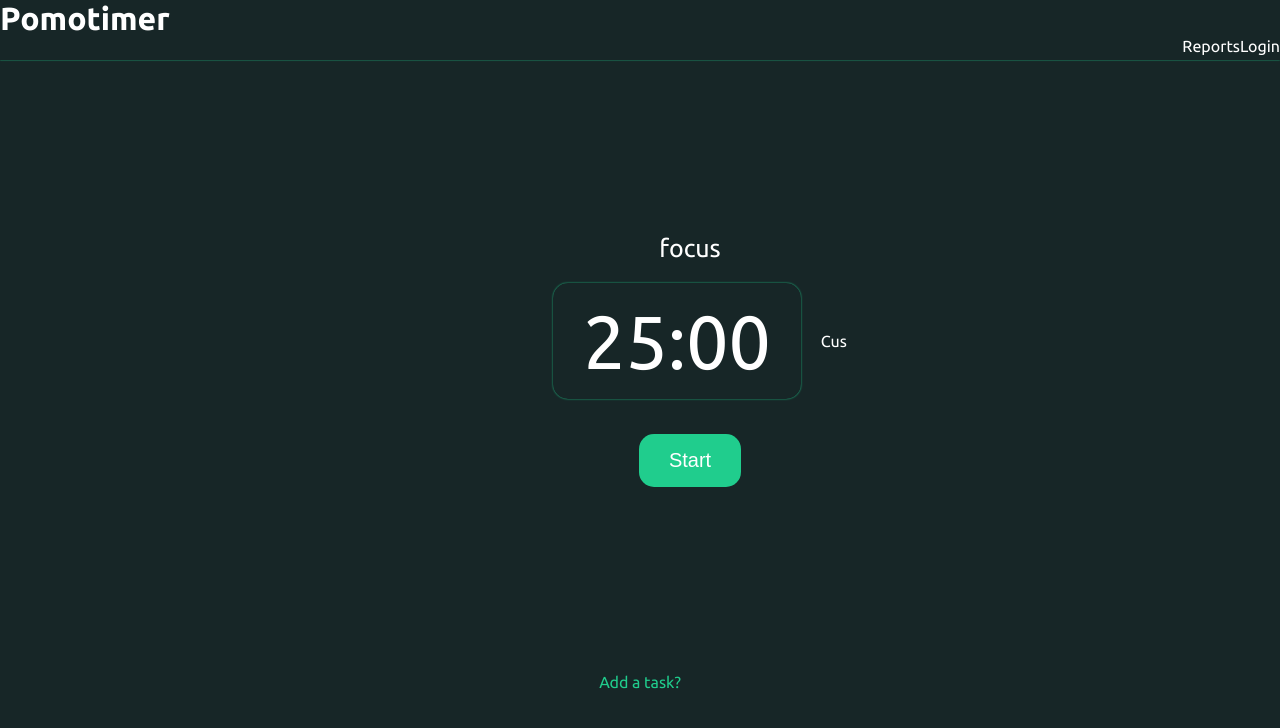
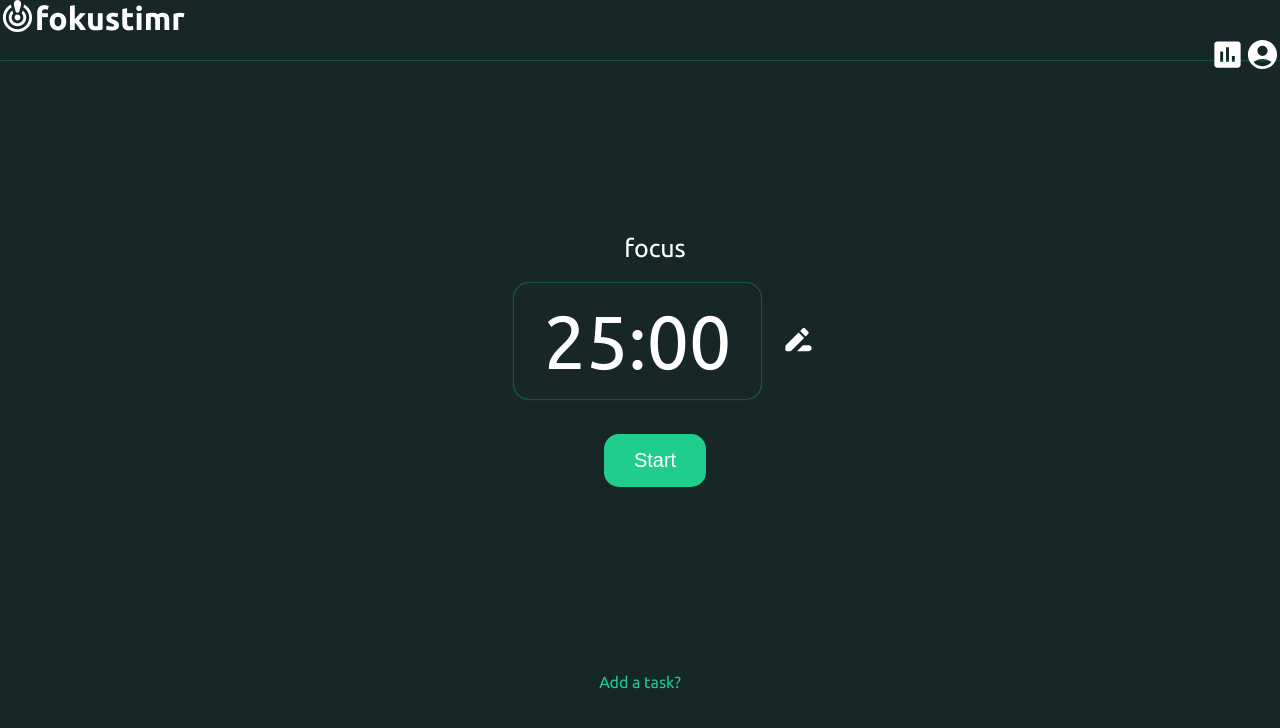
Before and after one commit to rheetham/zenith, a React (Create React App) app: page / in a window 1280 px wide. Shown: the top 728 px of the page. Built offline with nearby package versions, Linux system fonts and the light colour scheme.

Commit message:
added icons

```diff
--- a/package.json
+++ b/package.json
@@ -3,11 +3,15 @@
   "version": "0.1.0",
   "private": true,
   "dependencies": {
+    "@emotion/react": "^11.11.3",
+    "@emotion/styled": "^11.11.0",
     "@fortawesome/fontawesome-svg-core": "^6.5.1",
     "@fortawesome/free-brands-svg-icons": "^6.5.1",
     "@fortawesome/free-regular-svg-icons": "^6.5.1",
     "@fortawesome/free-solid-svg-icons": "^6.5.1",
     "@fortawesome/react-fontawesome": "^0.2.0",
+    "@mui/icons-material": "^5.15.11",
+    "@mui/material": "^5.15.11",
     "@testing-library/jest-dom": "^5.17.0",
     "@testing-library/react": "^13.4.0",
     "@testing-library/user-event": "^13.5.0",
--- a/src/App.jsx
+++ b/src/App.jsx
@@ -1,4 +1,5 @@
 import React from "react";
+
 //import Report from "./components/report/Report";
 //import ToDoList from "./components/toDoList/toDolist";
 import Home from "./components/homePage/Home";
--- a/src/components/homePage/Home.css
+++ b/src/components/homePage/Home.css
@@ -2,7 +2,9 @@ a {
   text-decoration: none;
   color: #fff;
 }
-
+h1 {
+  margin: 0;
+}
 .home {
   height: 100vh;
   color: #fff;
@@ -25,6 +27,7 @@ a {
 
 .logo {
   margin: 0;
+  display: flex;
 }
 
 .timerBody {
--- a/src/components/homePage/Home.js
+++ b/src/components/homePage/Home.js
@@ -1,17 +1,24 @@
 import React from "react";
 import "./Home.css";
+import AccountCircleIcon from "@mui/icons-material/AccountCircle";
+import AssessmentIcon from "@mui/icons-material/Assessment";
+import DriveFileRenameOutlineRoundedIcon from "@mui/icons-material/DriveFileRenameOutlineRounded";
+import CrisisAlertRoundedIcon from "@mui/icons-material/CrisisAlertRounded";
 function Home() {
   return (
     <div className="home">
       <div className="head">
-        <h1 className="logo">Pomotimer</h1>
+        <div className="logo">
+          <CrisisAlertRoundedIcon fontSize="large" />
+          <h1>fokustimr</h1>
+        </div>
         <div className="push">
           <a href="" className="reports">
-            Reports
+            <AssessmentIcon fontSize="large" />
           </a>
-          <a href="" className="login">
-            Login
-          </a>
+          <div className="login">
+            <AccountCircleIcon fontSize="large" />
+          </div>
         </div>
       </div>
 
@@ -19,9 +26,9 @@ function Home() {
         <span className="focus">focus</span>
         <div className="duo">
           <span className="timer">25:00</span>
-          <a href="" className="customizationButton">
-            Cus
-          </a>
+          <div className="customizationButton">
+            <DriveFileRenameOutlineRoundedIcon fontSize="large" />
+          </div>
         </div>
         <button className="startButton btn btn-success">Start</button>
       </div>
```
Also changed, not shown: 1 other file (tests, documents, lock files or other folders).
